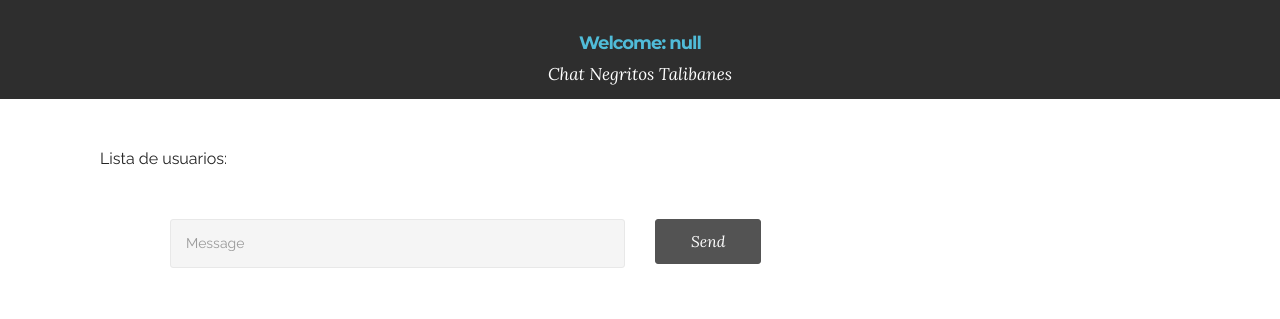
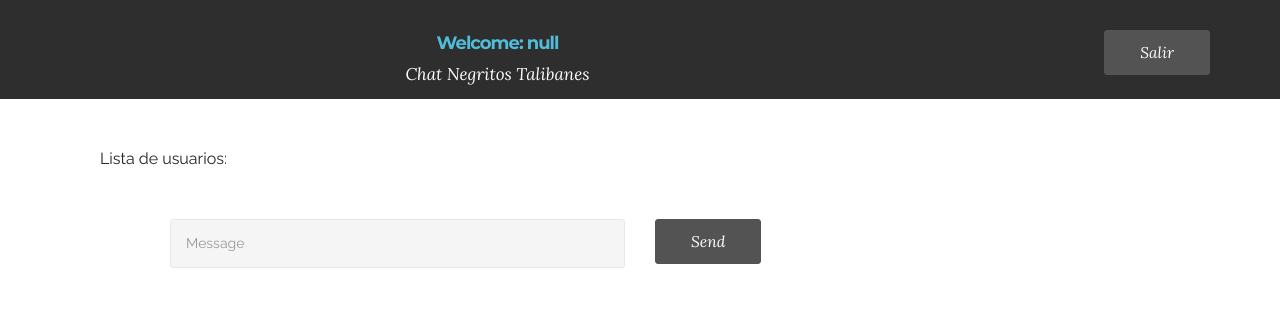
Before and after one commit to Shirigami/EsyChat, a website: page www/index.html in a window 1280 px wide. Drawn offline with Linux system fonts and the light colour scheme; no server answers.

Commit message:
Boton de salir

```diff
--- a/www/index.html
+++ b/www/index.html
@@ -32,13 +32,16 @@
 <section class="mbr-section mbr-section__container article" id="header3-1" style="background-color:#2e2e2e; padding-top: 10px; padding-bottom: 12px;">
     <div class="container">
         <div class="row">
-            <div class="col-xs-12">
+            <div class="col-xs-9">
 
             	<!--AQUI SALE EL NOMBRE DEL USUARIO-->
                 <div class="mbr-section-title display-2" style="text-align:center; padding-top:20px; font-size:18px; color:#50bcd8" id = "home"></div>
                 <!---->
                 <small class="mbr-section-subtitle" style="color:#fff;">Chat Negritos Talibanes</small>
             </div>
+            <div class"col-xs-3" style="text-align:right; padding-top:20px;">
+        		<a type="button" class="btn btn-sm btn-black" href="createUser.html" >Salir</a>
+        	</div>
         </div>
     </div>
 </section>
```
